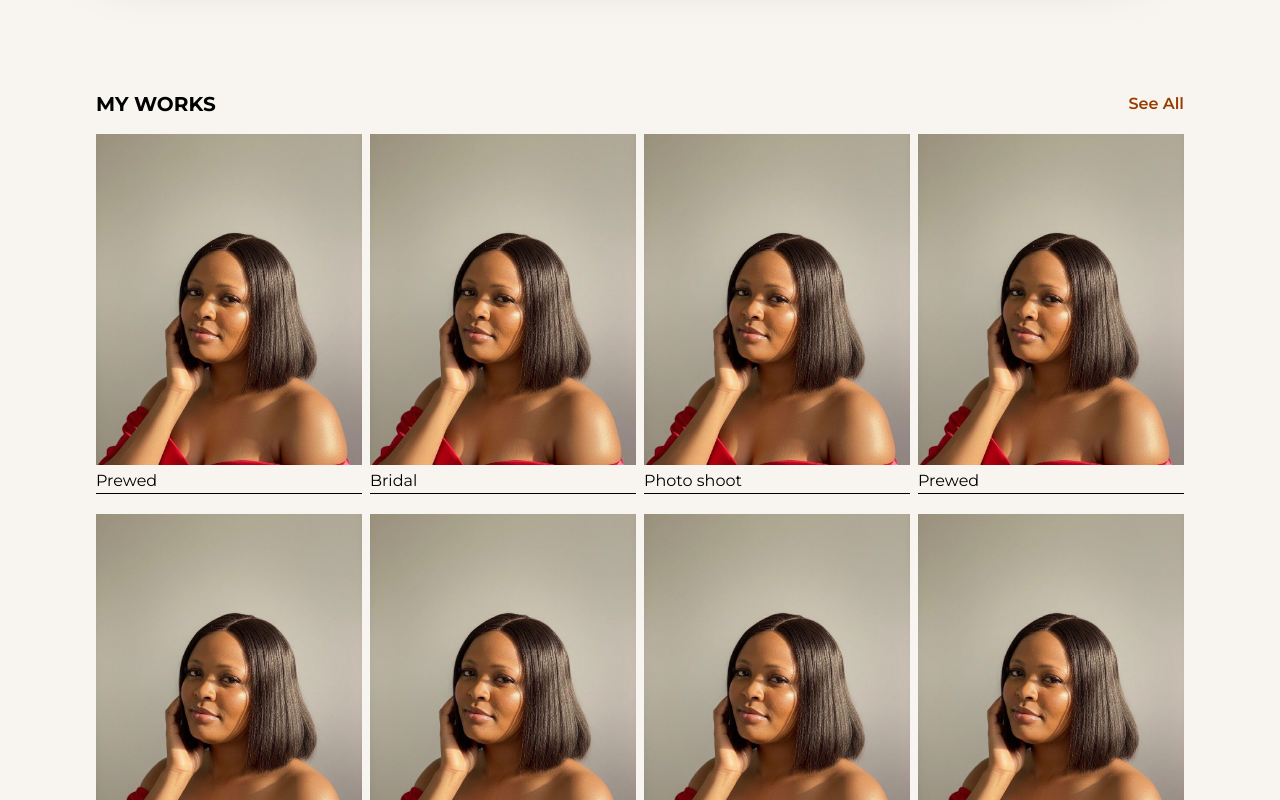
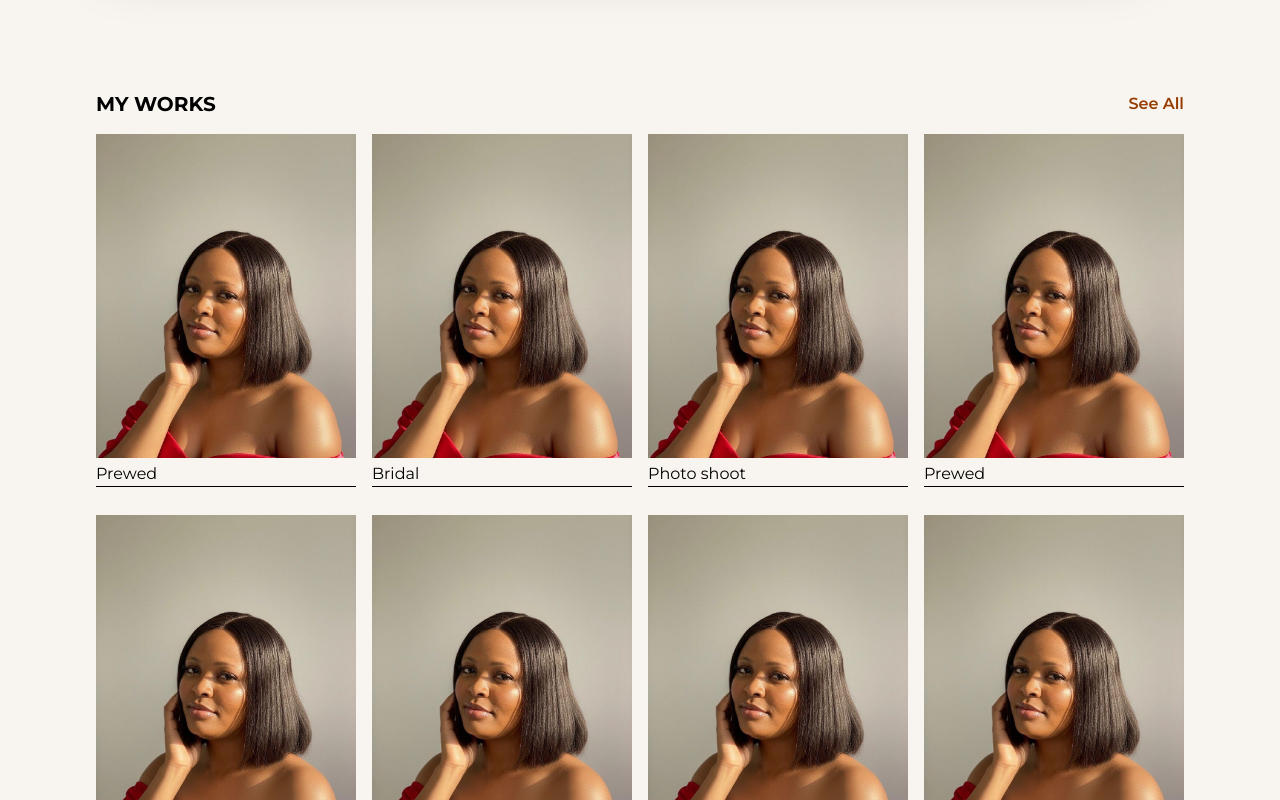
Before and after one commit to ernestkris6/GlamByLaSauce, a React (Vite) app: page / in a window 1280 px wide. Shown: the part 1000-1800 px from the top of the page. Built offline with nearby package versions, Linux system fonts and the light colour scheme; a web font is replaced by a local one.

Commit message:
my works

```diff
--- a/src/ui/MyWorks.jsx
+++ b/src/ui/MyWorks.jsx
@@ -59,7 +59,7 @@ export default function MyWorks() {
         </div>
 
         {/*Photos*/}
-        <div className="grid grid-cols-[1fr_1fr] md:grid-cols-[1fr_1fr_1fr_1fr] gap-2 ">
+        <div className="grid grid-cols-[1fr_1fr] md:grid-cols-[1fr_1fr_1fr_1fr] gap-4 ">
           {imageData?.map((item, id) => {
             return (
                 <div key={id}>
```
